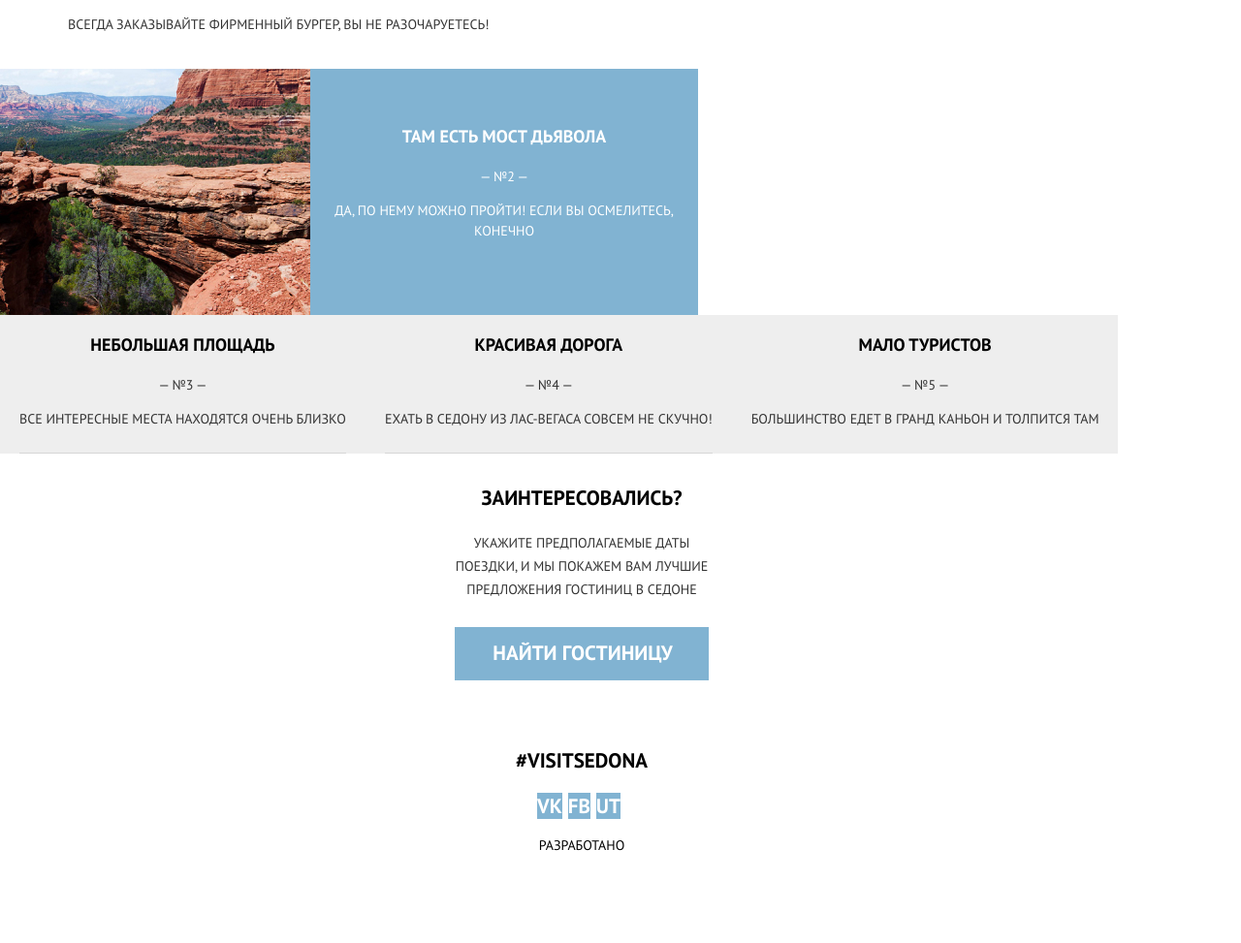
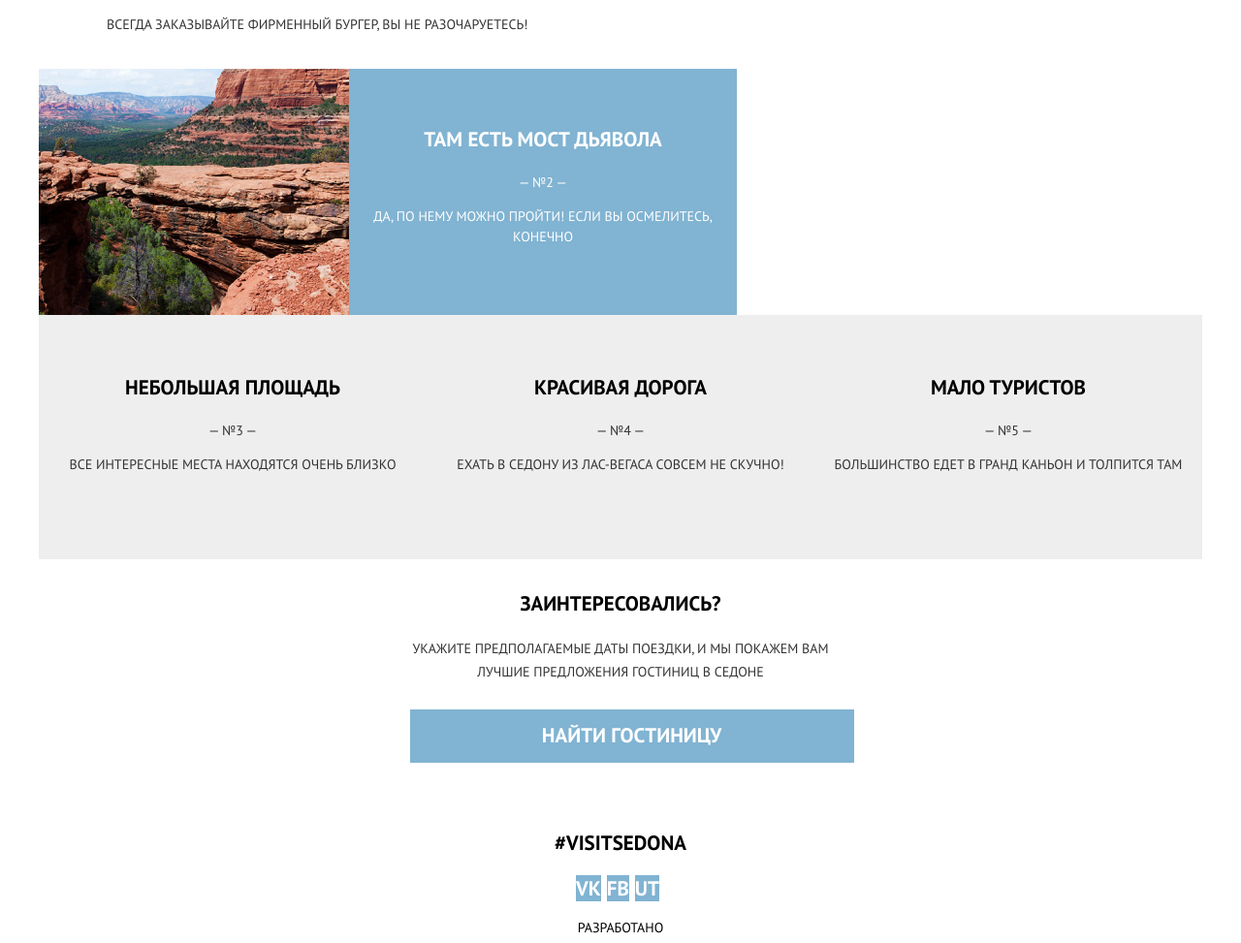
Before and after one commit to Hopperys/1628253-sedona-22, a website: page source/index.html in a window 1280 px wide. Shown: the part 1126-2099 px from the top of the page at 97% size. Before the commit the page ends 2025 px from the top, so only its background shows below. Drawn offline with nearby package versions, Linux system fonts and the light colour scheme; files that its build step writes are made by us from their sources.

Commit message:
Доделал main

```diff
--- a/source/sass/blocks/contact-us.scss
+++ b/source/sass/blocks/contact-us.scss
@@ -3,6 +3,21 @@
   max-width: $mobile-width;
   text-align: center;
   text-transform: uppercase;
+
+  @media (min-width: $tablet-width) {
+    max-width: $tablet-width;
+  }
+
+  @media (min-width: $desctop-width) {
+    max-width: $desctop-width;
+  }
+}
+
+.contact-us__inner {
+  @media (min-width: $tablet-width) {
+    max-width: 435px;
+    margin: 0 auto;
+  }
 }
 
 .contact-us__title {
@@ -18,12 +33,15 @@
 }
 
 .contact-us__link {
-  display: inline-block;
-  vertical-align: middle;
-  padding-left: 39px;
-  padding-right: 37px;
+  display: inline-flex;
+  justify-content: center;
+  width: 280px;
   padding-top: 14px;
   padding-bottom: 15px;
   margin-top: 13px;
   margin-bottom: 49px;
+
+  @media (min-width: $tablet-width) {
+    width: 458px;
+  }
 }
--- a/source/sass/blocks/page-header.scss
+++ b/source/sass/blocks/page-header.scss
@@ -3,6 +3,15 @@
   position: relative;
   margin: 0 auto;
   background-color: $white;
+  max-width: $mobile-width;
+
+  @media (min-width: $tablet-width) {
+    max-width: $tablet-width;
+  }
+
+  @media (min-width: $desctop-width) {
+    max-width: $desctop-width;
+  }
 }
 
 .page-header__logo {
--- a/source/sass/blocks/page.scss
+++ b/source/sass/blocks/page.scss
@@ -1,5 +1,6 @@
 .page {
-  margin: 0;
+  display: block;
+  margin: 0 auto;
   padding: 0;
   font-family: "PT Sans", "Arial", sans-serif;
   min-width: $mobile-width;
--- a/source/sass/blocks/reasons.scss
+++ b/source/sass/blocks/reasons.scss
@@ -1,5 +1,4 @@
 .reasons__wrapper {
-  margin: 0 auto;
   max-width: $mobile-width;
   text-transform: uppercase;
 
@@ -24,7 +23,7 @@
 }
 
 .reasons__description {
-  display: block;
+  display: inline-block;
   background-color: $bg-button;
 
   &--first {
@@ -39,11 +38,11 @@
   }
 
   @media (min-width: $tablet-width) {
-    max-width: 256px;
+    width: 256px;
   }
 
   @media (min-width: $desctop-width) {
-    max-width: 400px;
+    width: 400px;
   }
 }
 
@@ -54,6 +53,10 @@
   &--additional {
     color: $black;
   }
+
+  @media (min-width: $tablet-width) {
+    font-size: 21px;
+  }
 }
 
 .reasons__text {
@@ -63,6 +66,10 @@
     margin-right: 20px;
     padding-bottom: 24px;
     margin-bottom: 0;
+
+    @media (min-width: $tablet-width) {
+      border-bottom: none;
+    }
   }
 }
 
@@ -86,4 +93,10 @@
       border-bottom: none;
     }
   }
+
+  @media (min-width: $tablet-width) {
+    padding-top: 41px;
+    padding-bottom: 63px;
+    border-bottom: none;
+  }
 }
```
